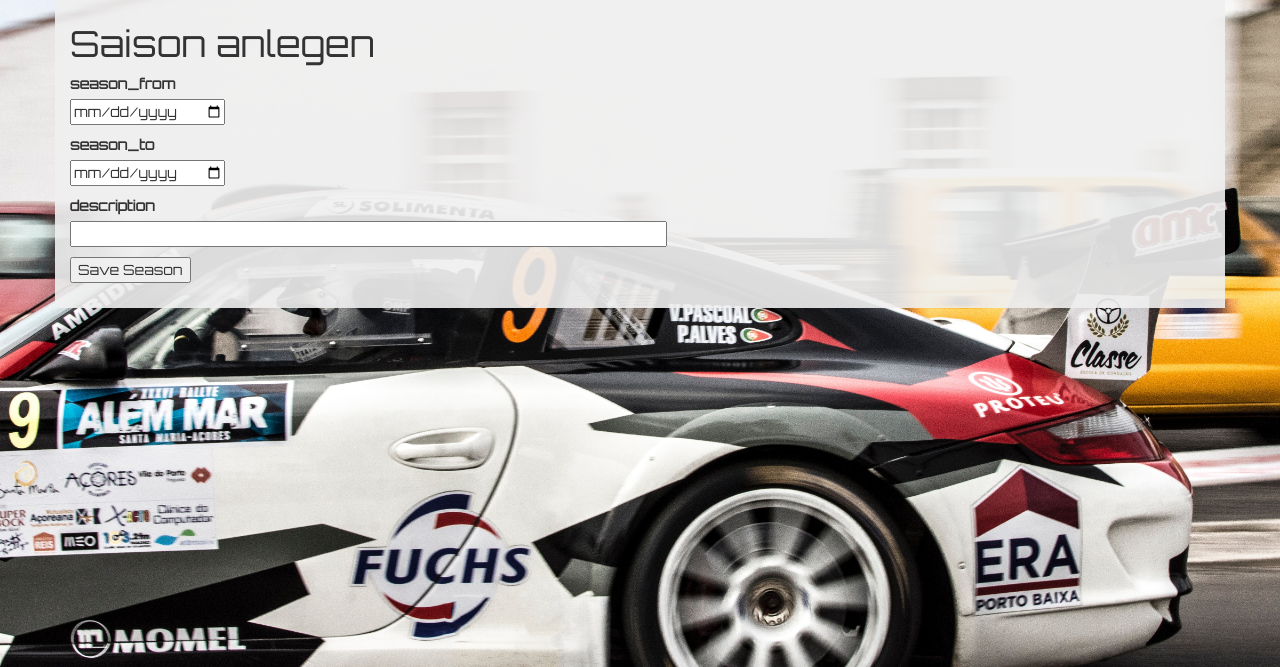
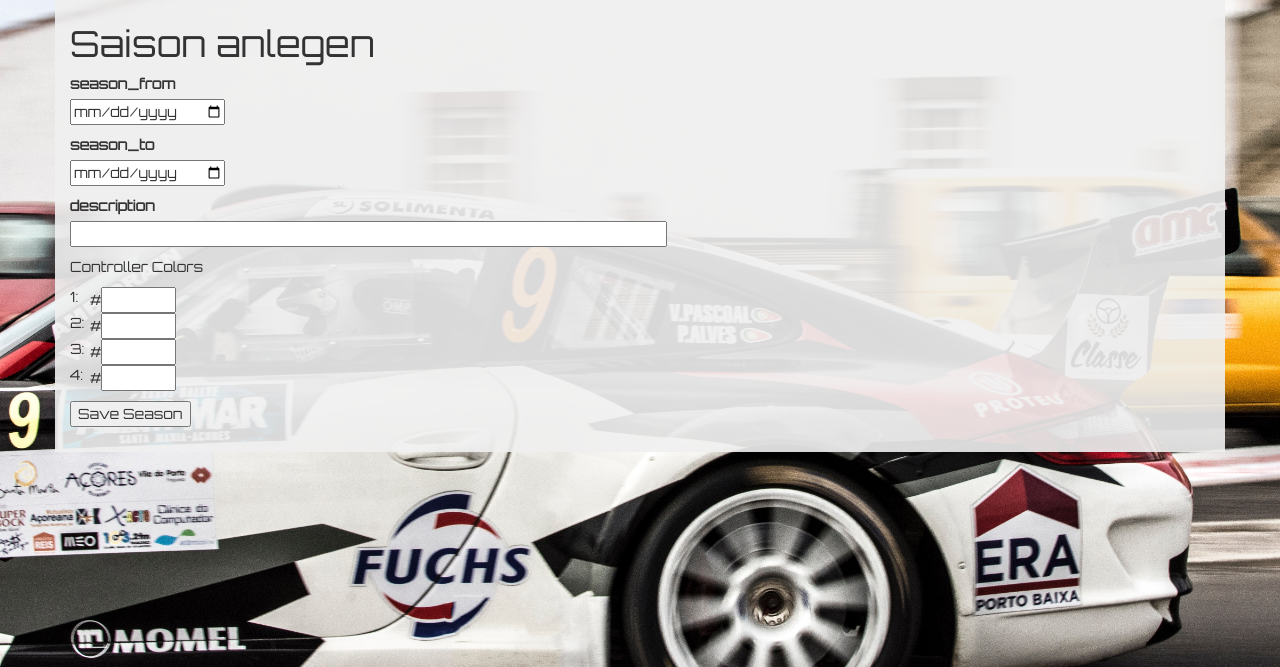
Before and after one commit to skorbut/trackday, a Flask app: page /seasons/new in a window 1280 px wide. Shown: the part 87-754 px from the top of the page. Run offline with Flask 2, Linux system fonts and the light colour scheme; some libraries are stand-ins or nearby versions.

Commit message:
add controller color to season

```diff
--- a/app/forms.py
+++ b/app/forms.py
@@ -3,6 +3,7 @@ from flask_babel import lazy_gettext as _l
 from wtforms import StringField, TextField, SubmitField, SelectField, FieldList, FormField, HiddenField
 from wtforms.validators import ValidationError, DataRequired, Optional
 from wtforms.fields.html5 import DateField
+from wtforms_components import ColorField
 from app.models import Racer, Car
 
 
@@ -63,4 +64,8 @@ class SeasonForm(FlaskForm):
     description = TextField(_l('description'), validators=[DataRequired()])
     started_at = DateField(_l('season_from'), format='%Y-%m-%d')
     ended_at = DateField(_l('season_to'), format='%Y-%m-%d', validators=(Optional(),))
+    controller_0_color = TextField(_l('controller_0_color'), validators=[Optional()])
+    controller_1_color = TextField(_l('controller_1_color'), validators=[Optional()])
+    controller_2_color = TextField(_l('controller_2_color'), validators=[Optional()])
+    controller_3_color = TextField(_l('controller_3_color'), validators=[Optional()])
     submit = SubmitField(_l('Save Season'))
--- a/app/models.py
+++ b/app/models.py
@@ -230,6 +230,10 @@ class Season(db.Model):
     started_at = db.Column(db.DateTime)
     ended_at = db.Column(db.DateTime)
     description = db.Column(db.String(64), index=False, unique=False)
+    controller_0_color = db.Column(db.String(6), index=False, unique=False)
+    controller_1_color = db.Column(db.String(6), index=False, unique=False)
+    controller_2_color = db.Column(db.String(6), index=False, unique=False)
+    controller_3_color = db.Column(db.String(6), index=False, unique=False)
 
     def __repr__(self):
         return '<Season {} - {}>'.format(self.started_at, self.ended_at)
--- a/app/static/styles.css
+++ b/app/static/styles.css
@@ -160,6 +160,22 @@ tr {
   font-size: 0.5rem;
 }
 
+.controller_color_list {
+  width: 100%;
+  overflow: hidden;
+  padding: 0;
+  margin: 0;
+}
+
+.controller_color_number {
+  width: 20px;
+  vertical-align: middle;
+}
+
+.controller_color_field {
+   width: 100px;
+   vertical-align: middle;
+}
 
 @keyframes blinker {
   50% { opacity: 0; }
--- a/app/templates/season_edit.html
+++ b/app/templates/season_edit.html
@@ -20,12 +20,59 @@
             {% endfor %}
         </p>
         <p>
-            {{ form.description.label }}<br>
+            {{ form.description.label }}<br />
             {{ form.description(size=64) }}
             {% for error in form.description.errors %}
             <span style="color: red;">[{{ error }}]</span>
             {% endfor %}
         </p>
+        <p>
+          {{ _('Controller Colors') }}</br>
+          <div style= "display: flex;">
+            <div class= "controller_color_number"> 1: </div>
+            <div>
+              #{{ form.controller_0_color(size=6) }}
+              {% for error in form.controller_0_color.errors %}
+                <span style="color: red;">[{{ error }}]</span>
+              {% endfor %}
+            </div>
+            <div id="color_0_color_field" class="controller_color_field", style="background-color: #{{form.controller_0_color.data}};" />
+            </div>
+          </div>
+          <div style= "display: flex;">
+            <div class= "controller_color_number"> 2: </div>
+            <div>
+              #{{ form.controller_1_color(size=6) }}
+              {% for error in form.controller_1_color.errors %}
+                <span style="color: red;">[{{ error }}]</span>
+              {% endfor %}
+            </div>
+            <div id="color_1_color_field" class="controller_color_field", style="background-color: #{{form.controller_1_color.data}};" />
+            </div>
+          </div>
+          <div style= "display: flex;">
+            <div class= "controller_color_number"> 3: </div>
+            <div>
+              #{{ form.controller_2_color(size=6) }}
+              {% for error in form.controller_2_color.errors %}
+                <span style="color: red;">[{{ error }}]</span>
+              {% endfor %}
+            </div>
+            <div id="color_2_color_field" class="controller_color_field", style="background-color: #{{form.controller_2_color.data}};" />
+            </div>
+          </div>
+          <div style= "display: flex;">
+            <div class= "controller_color_number"> 4: </div>
+            <div>
+              #{{ form.controller_3_color(size=6) }}
+              {% for error in form.controller_3_color.errors %}
+                <span style="color: red;">[{{ error }}]</span>
+              {% endfor %}
+            </div>
+            <div id="color_3_color_field" class="controller_color_field", style="background-color: #{{form.controller_3_color.data}};" />
+            </div>
+          </div>
+        </p>
         <p>{{ form.submit() }}</p>
     </form>
 {% endblock %}
--- a/app/templates/seasons.html
+++ b/app/templates/seasons.html
@@ -12,7 +12,9 @@
           {% for season in seasons %}
             <li>
               <a href="{{ url_for('season', season_id=season.id) }}">
-                <p> {{ season.started_at.strftime('%d.%m.%Y') }} - {% if season.ended_at != None %}{{ season.ended_at.strftime('%d.%m.%Y') }}{% endif %}: {{ season.description }}</p>
+                {{ season.started_at.strftime('%d.%m.%Y') }} - {% if season.ended_at != None %}{{ season.ended_at.strftime('%d.%m.%Y') }}{% endif %}
+              </a>:
+              <p>{{ season.description }}</p>
               </a>
             </li>
           {% endfor %}
```
Also changed, not shown: app/templates/season.html (+25 -0 lines), migrations/versions/b61b8381f54c_.py (added, +34 -0 lines), README.md, app/translations/de/LC_MESSAGES/messages.po, 1 other file.
